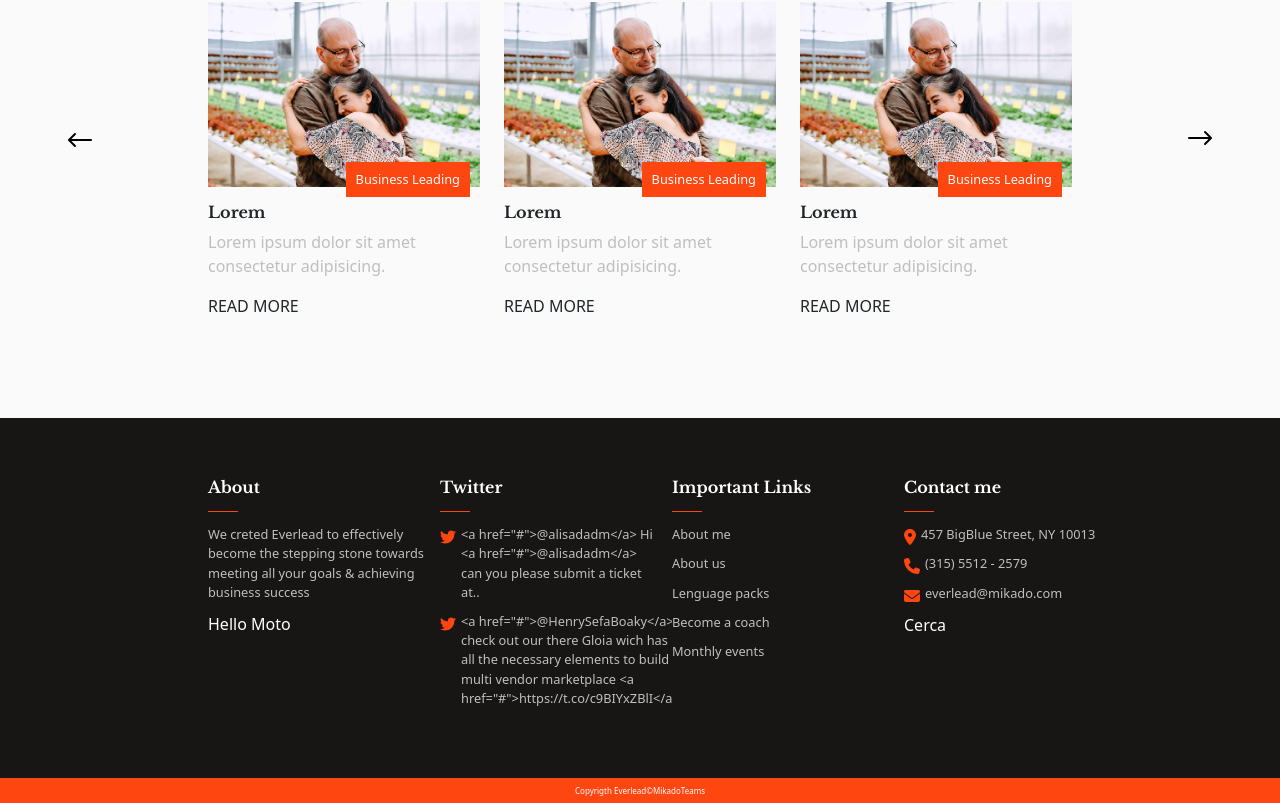
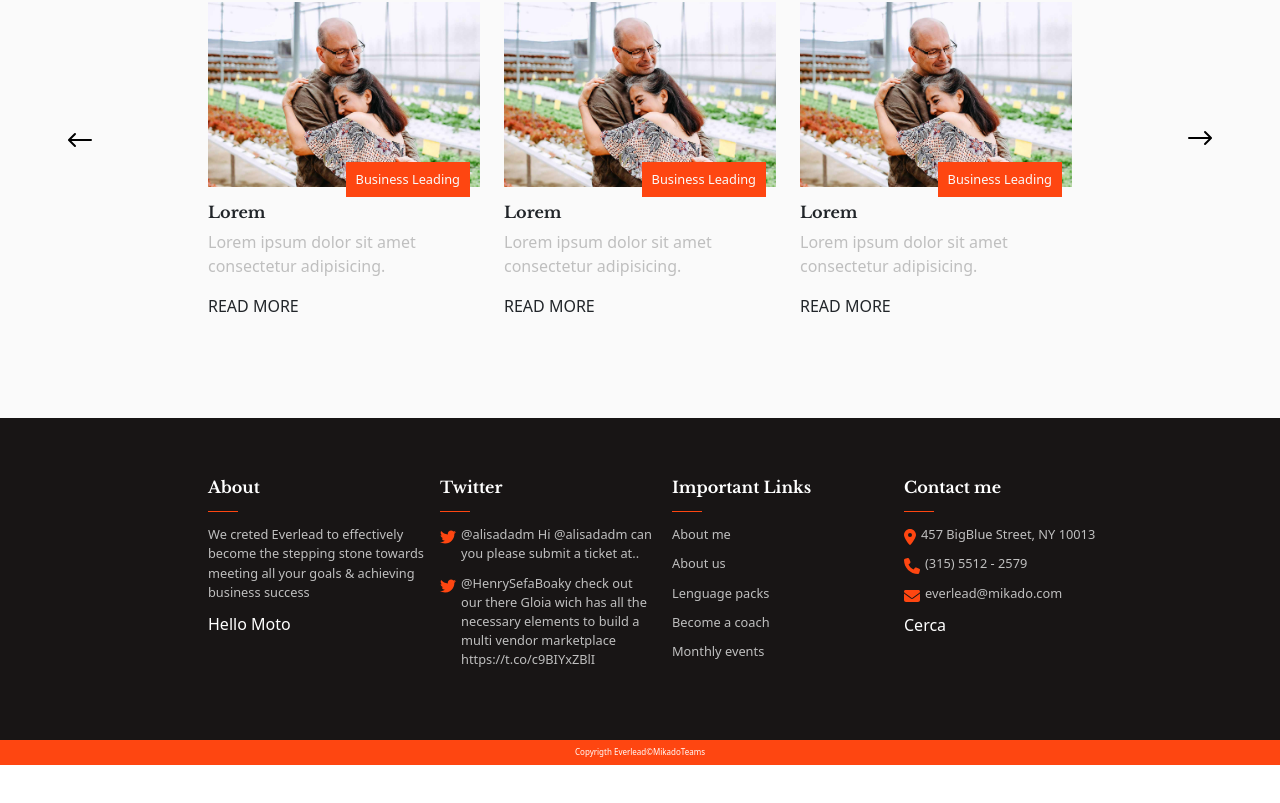
Before and after one commit to SerenaMalusa/proj-html-vuejs, a Vue app: page / in a window 1280 px wide. Shown: the part 2968-3771 px from the top of the page. After the commit the page ends 3733 px from the top, so only its background shows below. Built offline with nearby package versions, Linux system fonts and the light colour scheme.

Commit message:
feat: end footer

```diff
--- a/src/components/AppFooter.vue
+++ b/src/components/AppFooter.vue
@@ -30,7 +30,7 @@
                                     kitClass: 'brands',
                                     iconClass: 'twitter',
                                 },
-                                text: `<a href="#">@alisadadm</a> Hi <a href="#">@alisadadm</a> can you please submit a ticket at..`,
+                                text: `@alisadadm Hi @alisadadm can you please submit a ticket at..`,
                                 link: '',
                             },
                             {
@@ -38,8 +38,8 @@
                                     kitClass: 'brands',
                                     iconClass: 'twitter',
                                 },
-                                text: `<a href="#">@HenrySefaBoaky</a> check out our there Gloia wich has all the necessary elements to build a multi vendor marketplace
-                                <a href="#">https://t.co/c9BIYxZBlI</a>`,
+                                text: `@HenrySefaBoaky check out our there Gloia wich has all the necessary elements to build a multi vendor marketplace
+                                https://t.co/c9BIYxZBlI`,
                                 link: '',
                             },
                         ]
```
